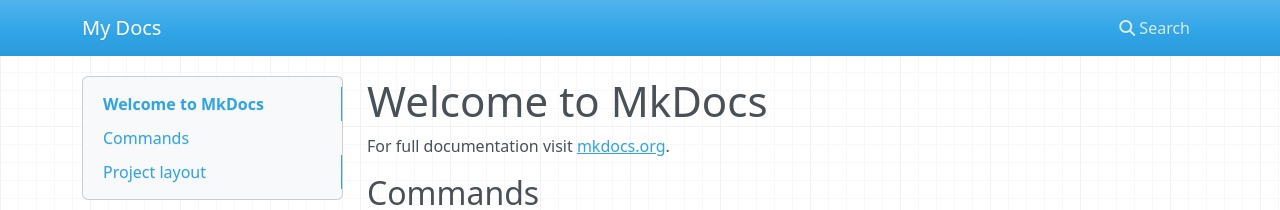
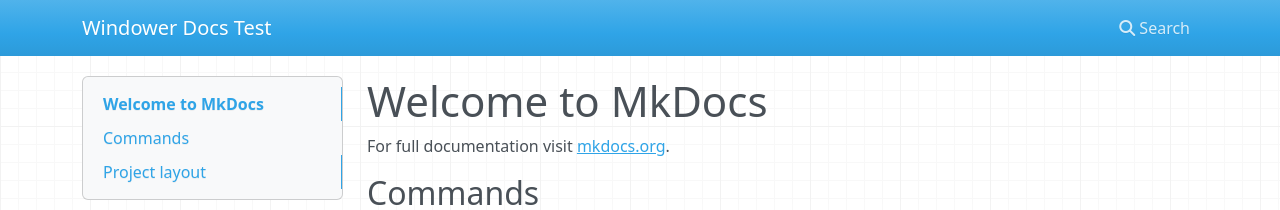
Before and after one commit to zetaepyon/windower-docs, an MkDocs documentation site: the page built from docs/index.md, in a window 1280 px wide. Shown: the top 210 px of the page. Built offline with MkDocs 1.6.1, drawn with Linux system fonts in a browser that asks for light colours; nearby versions of some CDN libraries.

Commit message:
Update test mkdocs.yml

```diff
--- a/mkdocs.yml
+++ b/mkdocs.yml
@@ -1 +1 @@
-site_name: My Docs
+site_name: Windower Docs Test
```
